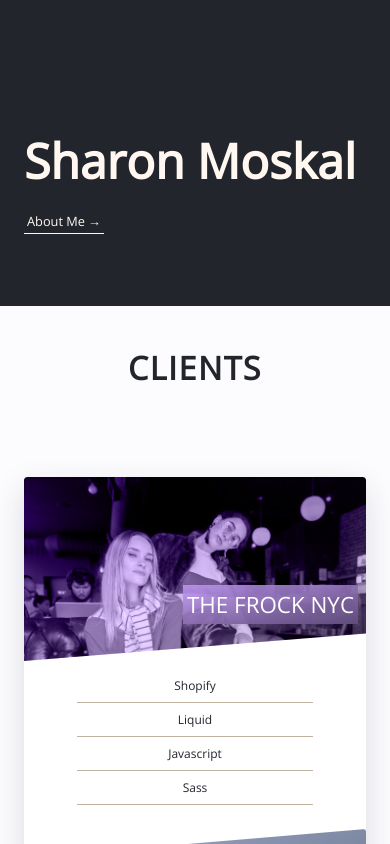
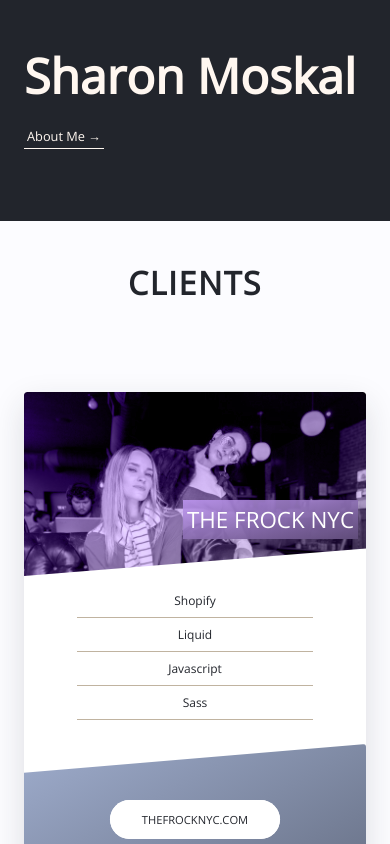
Before and after one commit to sharonrm/personal_website, a website: page index.html in a window 390 px wide. Shown: the top 844 px of the page. Drawn offline with nearby package versions, Linux system fonts and the light colour scheme.

Commit message:
updated media queries

```diff
--- a/sass/components/_container.scss
+++ b/sass/components/_container.scss
@@ -7,7 +7,7 @@
 	@include respond(tab-port){
 		height: auto;
 		font-size: 1rem;
-		margin-top: 25rem;
+		margin-top: 15rem;
 		background-color: $color-primary;
 		color: $color-grey-light-1;
 	}
--- a/sass/layout/_header.scss
+++ b/sass/layout/_header.scss
@@ -6,6 +6,16 @@
 		font-size: 6rem;
 		padding-top: 6rem;
 		margin-bottom: 2rem;
+
+		@include respond(tab-port) {
+			margin-top: -10rem;
+			}
+
+		@include respond(phone) {
+			padding-top: 0;
+			}
+
+
 		}
 	}
 
--- a/sass/pages/_home.scss
+++ b/sass/pages/_home.scss
@@ -7,6 +7,7 @@
 	clip-path: polygon(0 0, 100% 0, 100% 70%, 0 100% );
 
 	@include respond(tab-port){
+		-webkit-clip-path: none;
 		clip-path: none;
 		margin-top: 0;
 		background-color: $color-primary;
@@ -34,6 +35,7 @@
 	clip-path: polygon(0 20%, 100% 0, 100% 80%, 0% 100%);
 
 	@include respond(tab-port) {
+		-webkit-clip-path: none;
 		clip-path: none;
 	}
 
```
Also changed, not shown: css/style.css.
